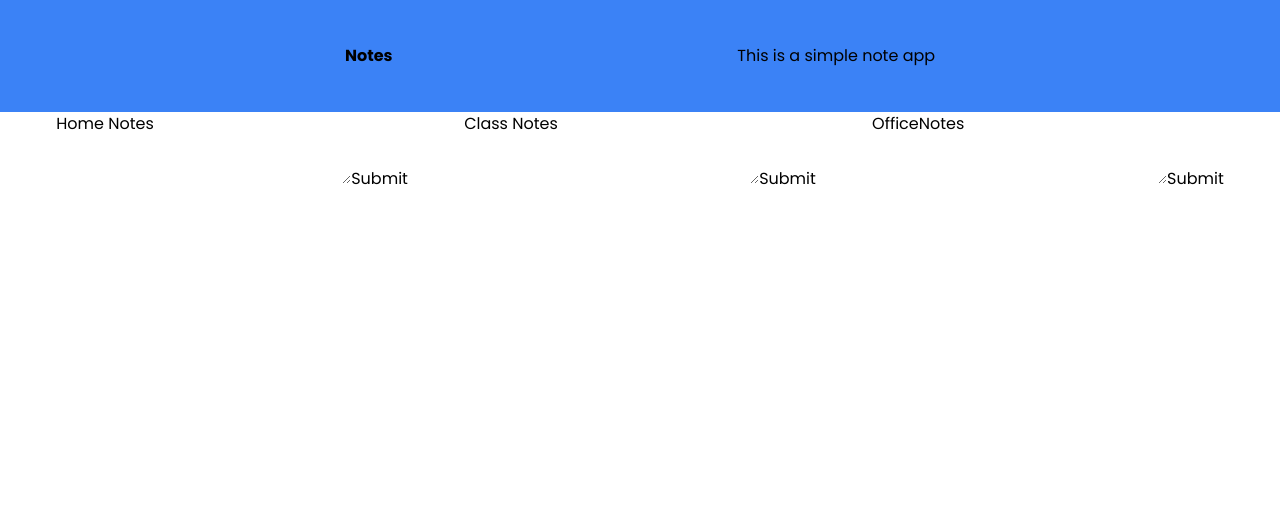
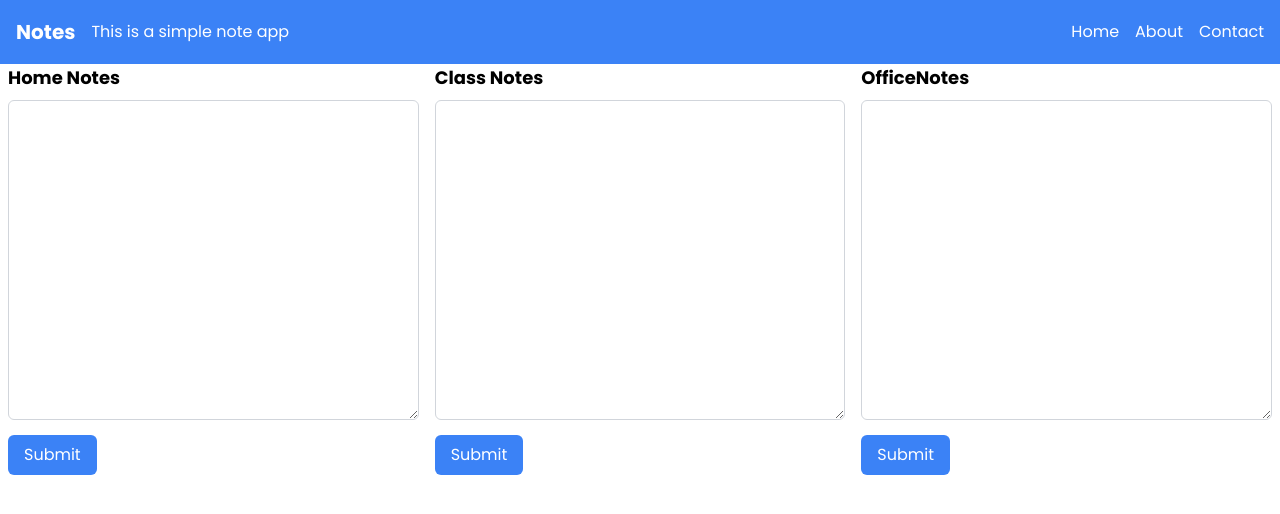
Before and after one commit to Prateekyadav01/Day1_React_Project, a React (Create React App) app: page / in a window 1280 px wide. Shown: the top 514 px of the page. Built offline with nearby package versions, Linux system fonts and the light colour scheme.

Commit message:
1st part is done

```diff
--- /dev/null
+++ b/src/components/Footer.jsx
@@ -0,0 +1,18 @@
+import React from 'react';
+
+const Footer = () => {
+  return (
+    <footer className="bg-blue-500 text-white p-4">
+      <div className="max-w-7xl mx-auto flex items-center justify-between">
+        <p className="text-sm">© 2024 Notes App. All rights reserved.</p>
+        <div className="flex space-x-4">
+          <a href="#" className="hover:text-gray-200">Privacy Policy</a>
+          <a href="#" className="hover:text-gray-200">Terms of Service</a>
+          <a href="#" className="hover:text-gray-200">Contact Us</a>
+        </div>
+      </div>
+    </footer>
+  );
+};
+
+export default Footer;
--- a/src/components/Home.jsx
+++ b/src/components/Home.jsx
@@ -1,6 +1,7 @@
 import React, { lazy, useState } from 'react'
 import HomeNotes from './Notes/HomeNotes';
 import { useNavigate } from 'react-router-dom';
+import Footer from './Footer';
 
 
 
@@ -10,9 +11,9 @@ const Navbar = lazy(() => import('./Navbar'));
 const Home = () => {
   // const history = useHistory();
   const navigate = useNavigate();
-  const [homeNotes , setHomeNotes] = useState("");
+  const [homeNotes, setHomeNotes] = useState("");
   const [classNotes, setClassNotes] = useState([]);
-  const [OfficeNotes,setOfficeNotes] = useState([]);
+  const [OfficeNotes, setOfficeNotes] = useState([]);
 
   const handlerHomeNotes = () => {
     navigate('/homeNotes', {
@@ -20,36 +21,36 @@ const Home = () => {
         homeNotes: homeNotes
       }
     });
-    homeNotes="";
-    setHomeNotes(homeNotes);
+
+
+
   }
 
   return (
-    <div>
+    <div className='fle'>
       <Navbar />
-
       <div className='flex flex-row justify-evenly items-center'>
-        <div>
-          <h1>Home Notes</h1>
-          <textarea onChange={(e)=>{setHomeNotes(e.target.value)}}></textarea>
-          <button onClick={handlerHomeNotes} >Submit</button>
+        <div className="w-1/3 mx-2">
+          <h1 className="text-lg font-bold mb-2">Home Notes</h1>
+          <textarea className="w-full h-[40vh] border border-gray-300 rounded-md p-2" onChange={(e) => { setHomeNotes(e.target.value) }}></textarea>
+          <button className="mt-2 px-4 py-2 bg-blue-500 text-white rounded-md hover:bg-blue-600" onClick={handlerHomeNotes} >Submit</button>
         </div>
 
-        <div>
-          <h1>Class Notes</h1>
-          <textarea ></textarea>
-          <button >Submit</button>
+        <div className="w-1/3 mx-2">
+          <h1 className="text-lg font-bold mb-2">Class Notes</h1>
+          <textarea className="w-full  h-[40vh] border border-gray-300 rounded-md p-2"></textarea>
+          <button className="mt-2 px-4 py-2 bg-blue-500 text-white rounded-md hover:bg-blue-600">Submit</button>
         </div>
 
-        <div>
-          <h1>OfficeNotes</h1>
-          <textarea ></textarea>
-          <button o>Submit</button>
-
+        <div className="w-1/3 mx-2">
+          <h1 className="text-lg font-bold mb-2">OfficeNotes</h1>
+          <textarea className="w-full h-[40vh] border border-gray-300 rounded-md p-2"></textarea>
+          <button className="mt-2 px-4 py-2 bg-blue-500 text-white rounded-md hover:bg-blue-600">Submit</button>
         </div>
       </div>
-      </div>
-      );
+
+    </div>
+  );
 };
 
 export default Home
--- a/src/components/Navbar.jsx
+++ b/src/components/Navbar.jsx
@@ -1,12 +1,19 @@
-import React from 'react'
+import React from 'react';
 
 const Navbar = () => {
   return (
-    <div className='flex flex-row justify-evenly bg-blue-500 w-full h-28 items-center'>
-        <h1 className=' font-bold'>Notes</h1>
-        <p>This is a simple note app</p>
+    <div className="flex items-center justify-between bg-blue-500 h-16 px-4">
+      <div className="flex items-center space-x-4">
+        <h1 className="text-white text-xl font-bold">Notes</h1>
+        <p className="text-white">This is a simple note app</p>
+      </div>
+      <div className="flex items-center space-x-4">
+        <a href="#" className="text-white hover:text-gray-200">Home</a>
+        <a href="#" className="text-white hover:text-gray-200">About</a>
+        <a href="#" className="text-white hover:text-gray-200">Contact</a>
+      </div>
     </div>
-  )
-}
+  );
+};
 
-export default Navbar
+export default Navbar;
--- a/src/components/Notes/Card.jsx
+++ b/src/components/Notes/Card.jsx
@@ -1,11 +1,11 @@
-import React from 'react'
+import React from 'react';
 
-const Card = ({item}) => {
+const Card = ({ item }) => {
   return (
-    <div className='flex flex-col w-24 h-32 mx-6'>
-      {item}
+    <div className='flex flex-wrap mx-2 my-2 border border-gray-300 rounded p-4 overflow-hidden bg-white text-gray-800 text-base font-medium'>
+      <p className="text-sm overflow-y-auto max-h-full break-all">{item}</p>
     </div>
-  )
-}
+  );
+};
 
-export default Card
+export default Card;
--- a/src/components/Notes/HomeNotes.jsx
+++ b/src/components/Notes/HomeNotes.jsx
@@ -1,29 +1,28 @@
-// HomeNotes.jsx
-import React from 'react';
+import React, { useEffect } from 'react';
 import { useLocation } from 'react-router-dom';
 import Card from './Card';
 
-
 const HomeNotes = () => {
   const location = useLocation();
-
   const homeNotes = location.state ? location.state.homeNotes : "";
 
-  let answer = localStorage.getItem('homeNotes') ? JSON.parse(localStorage.getItem('homeNotes')) : [];
-  answer.push(homeNotes);
-  console.log(answer);
-  localStorage.setItem('homeNotes', JSON.stringify(answer));
+    let answer = localStorage.getItem('homeNotes') ? JSON.parse(localStorage.getItem('homeNotes')) : [];
+    answer.push(homeNotes);
+    localStorage.setItem('homeNotes', JSON.stringify(answer));
+
+
+
 
   return (
-    <div className='flex flex-col'>
-     <h1>Home Notes</h1>
-     <div>
-       {
-        answer.map((item, index) => (
-          <Card item={item} key={index}/>
-        ))
-      }
-     </div>
+    <div className='bg-gray-500 py-8 min-h-[100vh]' >
+      <div className='container mx-auto'>
+        <h1 className="text-3xl font-bold mb-8 text-center">Home Notes</h1>
+        <div className="grid grid-cols-1 gap-4 md:grid-cols-2 lg:grid-cols-3">
+          {answer.map((item, index) => (
+            <Card item={item} key={index} />
+          ))}
+        </div>
+      </div>
     </div>
   );
 };
```
